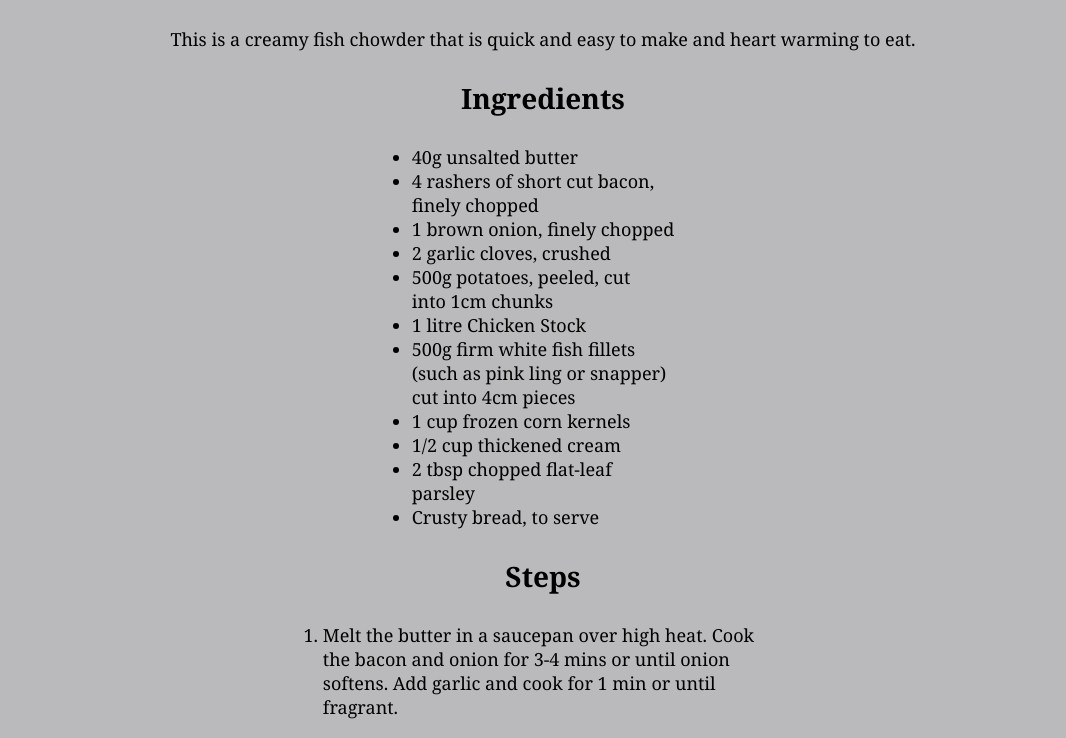
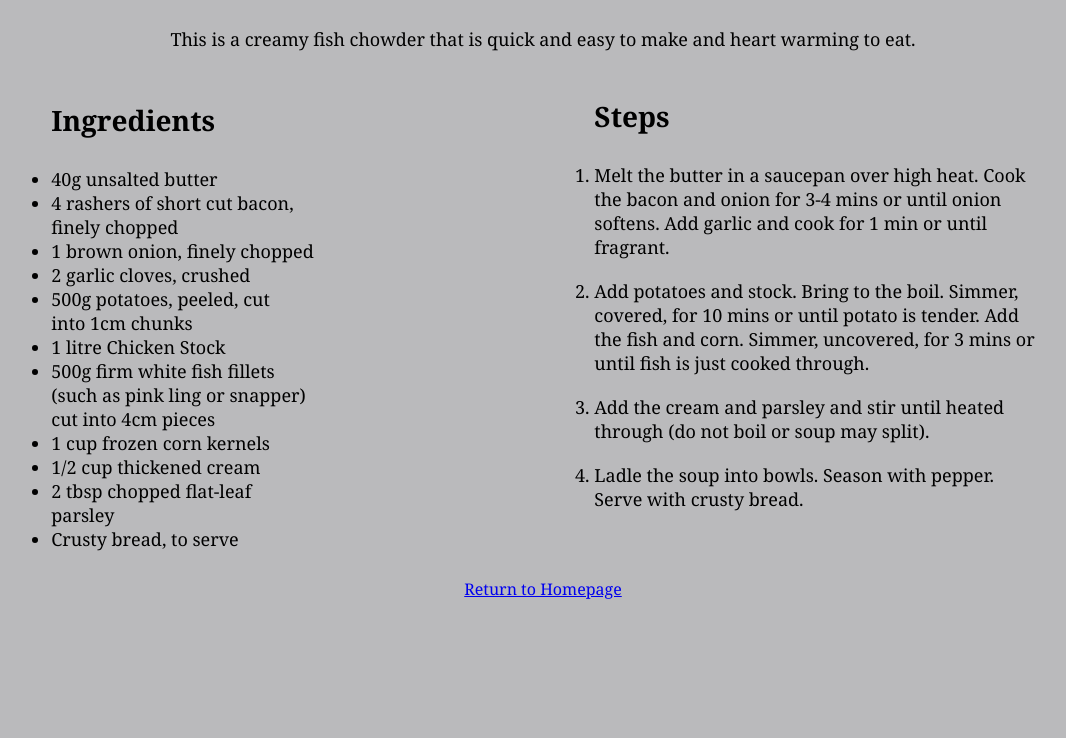
Before and after one commit to SoulessRaven/odin-recipes, a plain HTML site: page recipes/fish-chowder.html in a window 1280 px wide. Shown: the part 541-1279 px from the top of the page, without its empty margins (97-1163 px from the left). After the commit the page ends 1149 px from the top, so only its background shows below. Drawn offline with Linux system fonts and the light colour scheme.

Commit message:
Add flexbox to recipe pages and remove br tag in ol
Added flexbox on the style sheet for ordered list and
unordered list and removed the <br> tag for bottom
padding of 20px

```diff
--- a/recipes/fish-chowder.html
+++ b/recipes/fish-chowder.html
@@ -14,8 +14,9 @@
         <p>
             This is a creamy fish chowder that is quick and easy to make and heart warming to eat.
         </p>
-        <h3>Ingredients</h3>
+        <div class="flex-container">
         <ul>
+            <h3>Ingredients</h3>
             <li>40g unsalted butter</li>
             <li>4 rashers of short cut bacon, <br>
                 finely chopped</li>
@@ -33,24 +34,22 @@
                 parsley</li>
             <li>Crusty bread, to serve</li>
         </ul>
-        <h3>Steps</h3>
         <ol>
+            <h3>Steps</h3>
             <li>Melt the butter in a saucepan over high heat. Cook <br>
                 the bacon and onion for 3-4 mins or until onion <br>
                 softens. Add garlic and cook for 1 min or until <br>
                 fragrant.</li>
-            <br>
             <li>Add potatoes and stock. Bring to the boil. Simmer, <br>
                 covered, for 10 mins or until potato is tender. Add <br>
                 the fish and corn. Simmer, uncovered, for 3 mins or <br>
                 until fish is just cooked through.</li>
-            <br>
             <li>Add the cream and parsley and stir until heated <br>
                 through (do not boil or soup may split).</li>
-            <br>
             <li>Ladle the soup into bowls. Season with pepper. <br>
                 Serve with crusty bread.</li>
         </ol>
+        </div>
         <br>
         <a href="../index.html">Return to Homepage</a>
     </body>
--- a/styles.css
+++ b/styles.css
@@ -19,6 +19,10 @@ ul {
 
 ol {
     margin-bottom: 25px;
+}
+
+ol li {
+    padding-bottom: 20px;
 }
 
 img {
@@ -49,3 +53,11 @@ span,
     font-weight: bolder;
     font-style: italic;
 }
+
+.flex-container {
+    display: flex;
+}
+
+.flex-container ol ul {
+    flex: 1;
+}
```
Also changed, not shown: recipes/cream-corn-bacon-soup.html (+4 -5 lines), recipes/tuna-potato-bake.html (+4 -5 lines).
